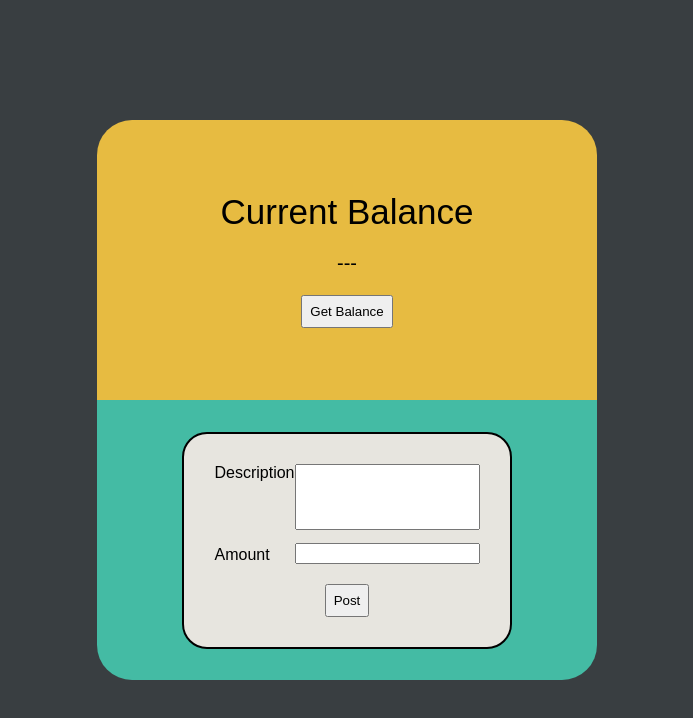
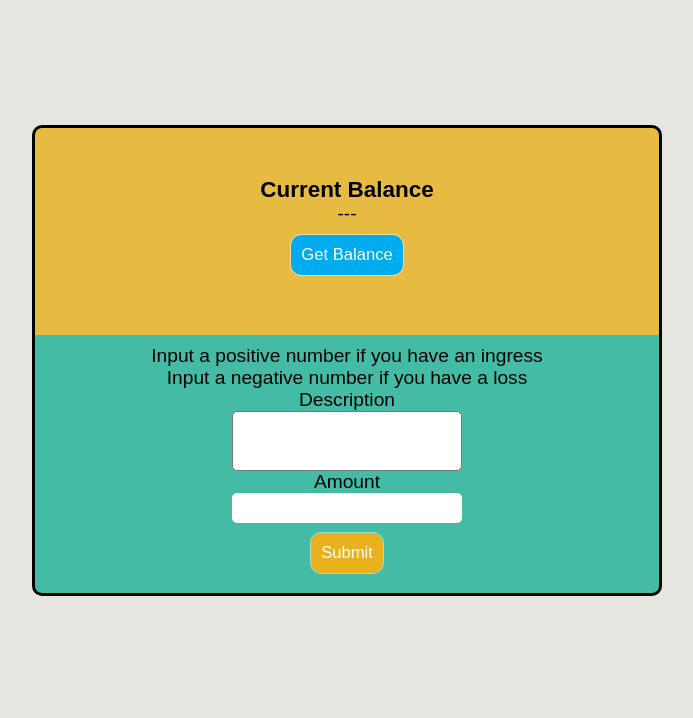
Before and after one commit to FedericoSanchez-Ksquare/MiniProject-3, a website: page index.html in a window 1280 px wide. Shown: the top 718 px of the page, without its empty margins (293-986 px from the left). Drawn offline with Linux system fonts and the light colour scheme; no server answers.

Commit message:
User Story 9
Added the explanation of the positve and negative balances

```diff
--- a/index.html
+++ b/index.html
@@ -9,35 +9,27 @@
 </head>
 
 <body>
-    <div class="general-container">
-        <div class="wrapper">
-            <div class="topContainer">
+    <div class="container">
+        <div class="both-containers">
+        <div class="balance-container">
+            <h3>Current Balance</h3>
+            <p class="quantity" id="balanceShow">---</p>
+            <button class="btnUpdate" type ="button" onclick="getBalance()">Get Balance</button>
+        </div>
+        <div class="desc-amount-container">
+           <div class="labels-container">
+               <label for="">Input a positive number if you have an ingress</label>
+               <label for="">Input a negative number if you have a loss</label>
+           </div>
 
-                <label for="" class="balance">Current Balance</label>
-                <span class="quantity" id="balanceShow">---</span>
-                <div class="buttonSpace">
-                    <button class="btnUpdate" type ="button" onclick="getBalance()">Get Balance</button>
-                </div>
-            </div>
-            <div class="bottomContainer">
-                <form action="" class="flexForm">
-                    <div class="contentSpace">
-                        <div class="innerParent">
-                            <div class="innerContent">
-                                <label for="">Description</label>
-                                <label for="">Amount</label>
-                            </div>
-                            <div class="innerContent">
-                                <textarea type="text" name="" id="description" cols="18" rows="1"></textarea>
-                                <input type="number" name="" id="amount">
-                            </div>
-                        </div>
-                        <div class="buttonSpace">
-                            <button class="btnFetch" type="button" onclick="postTransaction()">Post</button>
-                        </div>
-                    </div>
-                </form>
-            </div>
+            <form class="form-container" action="">
+                <label for="">Description</label>
+                <textarea class="txt-desc" name="description" id="description"></textarea>
+                <label for="number">Amount</label>
+                <input type="number" id="amount">
+            </form>
+            <button class="btnFetch" type="button" onclick="postTransaction()">Submit</button>
+        </div>
         </div>
     </div>
     <script type = "text/javascript" src="dist/main.js"></script>
--- a/styles.css
+++ b/styles.css
@@ -1,83 +1,168 @@
-html,
-body {
-  width: 100%;
-  height: 100%;
-  margin: auto;
-  background-color: #393e41;
+*{
+padding: 0;
+margin: 0;
+box-sizing: border-box;
+}
+
+
+body,html{
+  height: 90vh;
+  background-color: #e7e5df;
   font-family: Arial, Helvetica, sans-serif;
 }
 
-.general-container {
+.container {
+  height: 100%;
   display: flex;
-  flex-direction: row-reverse;
   align-items: center;
   justify-content: center;
-  margin: auto;
-  width: 100%;
-  height: 100%;
+  flex-direction: column;
+  background-color: #e7e5df;
 }
-.wrapper {
-  display: flex;
-  flex-direction: column;
-  width: 500px;
-  height: 70%;
-  color: black;
-}
-.topContainer {
+
+.both-containers{
   display: flex;
   flex-direction: column;
   justify-content: center;
-  background-color: #e7bb41;
-  height: 50%;
   align-items: center;
-  border-radius: 35px 35px 0 0;
+  align-content: center;
+  padding: 10px;
+  width: 100%;
+  font-size: 1.5vw;
+  border-radius: 10px;
+  text-align: center;
+  height: 100%;
 }
-.bottomContainer {
-  display: flex;
-  justify-content: center;
-  align-items: center;
-  background-color: #44bba4;
-  height: 50%;
-  max-height: 90%;
-  width: auto;
-  border-radius: 0 0 35px 35px;
-}
-.contentSpace {
+
+.balance-container{
   display: flex;
   flex-direction: column;
-  justify-content: space-between;
-  background-color: #e7e5df;
-  border: 2px solid black;
-  padding: 30px;
-  border-radius: 25px;
+  align-items: center;
+  justify-content: center;
+  background-color: #e7bb41;
+  width: 50%;
+  height: 30%;
+  border-radius: 10px 10px 0 0;
+  border-top: 3px solid black;
+  border-left: 3px solid black;
+  border-right: 3px solid black;
+  padding: 10px;
 }
-.innerContent {
+
+.desc-amount-container{
+  background-color: #44bba4;
+  width: 50%;
+  height: auto;
+  border-radius: 0 0 10px 10px;
+  border-bottom: 3px solid black;
+  border-left: 3px solid black;
+  border-right: 3px solid black;
+  padding: 10px;
+}
+
+.btnUpdate {
+  border: 0 solid;
+  box-shadow: inset 0 0 20px rgba(255, 255, 255, 0);
+  outline: 1px solid;
+  font-size: 1.3vw;
+  outline-color: rgba(255, 255, 255, .5);
+  cursor: pointer;
+  outline-offset: 0px;
+  text-shadow: none;
+  transition: all 1250ms cubic-bezier(0.19, 1, 0.22, 1);
+  margin-top: 10px;
+  margin-bottom: 10px;
+  background-color: #00ACEE;
+  border: none;
+  border-radius: 10px;
+  color: white;
+  padding: 10px 10px;
+  text-align: center;
+  text-decoration: none;
+  display: inline-block;
+  margin-top: 10px;
+  margin-bottom: 10px;
+}
+
+.btnUpdate:hover {
+  border: 1px solid;
+  box-shadow: inset 0 0 20px rgba(255, 255, 255, .5), 0 0 20px rgba(255, 255, 255, .2);
+  outline-color: rgba(255, 255, 255, 0);
+  outline-offset: 15px;
+}
+
+.labels-container{
   display: flex;
   flex-direction: column;
-  justify-content: space-between;
+  align-items: center;
+  justify-content: center;
+  word-break: break-word;
 }
-.innerParent {
-  display: flex;
-  flex-direction: row;
-  height: 100px;
-  justify-content: space-between;
+
+.form-container{
+    height: auto;
+    width: 100%;
+    display: flex;
+    flex-direction: column;
+    align-items: center;
+    justify-content: center;
 }
-.buttonSpace {
-  margin-top: 20px;
-  display: flex;
-  justify-content: space-around;
+
+.form-container .txt-desc{
+  height: 60px;
+  width: 230px;
+  resize: none;
+  border-radius: 5px;
 }
-.balance {
-  font-size: 35px;
+
+.form-container input{
+  width: 230px;
+  height: 30px;
+  border-radius: 5px;
+  border: none;
 }
-.quantity {
-  margin-top: 20px;
-  font-size: 20px;
+
+textarea:focus, input:focus{
+    outline-color: rgba(0,0,0,0.5);
 }
-button {
-  padding: 7px;
+
+input::-webkit-outer-spin-button,
+input::-webkit-inner-spin-button {
+  -webkit-appearance: none;
+  margin: 0;
 }
-textarea {
-  height: 60%;
-  resize: none;
+
+.btnUpdate:hover{
+  background-color: #44bba4;
+
 }
+.btnFetch {
+  border: 0 solid;
+  box-shadow: inset 0 0 20px rgba(255, 255, 255, 0);
+  outline: 1px solid;
+  font-size: 1.3vw;
+  outline-color: rgba(255, 255, 255, .5);
+  cursor: pointer;
+  outline-offset: 0px;
+  text-shadow: none;
+  transition: all 1250ms cubic-bezier(0.19, 1, 0.22, 1);
+  margin-top: 10px;
+  margin-bottom: 10px;
+  background-color: #e9b21d;
+  border: none;
+  border-radius: 10px;
+  color: white;
+  padding: 10px 10px;
+  text-align: center;
+  text-decoration: none;
+  display: inline-block;
+  margin-top: 10px;
+  margin-bottom: 10px;
+}
+
+.btnFetch:hover {
+  border: 1px solid;
+  box-shadow: inset 0 0 20px rgba(255, 255, 255, .5), 0 0 20px rgba(255, 255, 255, .2);
+  outline-color: rgba(255, 255, 255, 0);
+  outline-offset: 15px;
+}
```
Also changed, not shown: dist/main.js.
